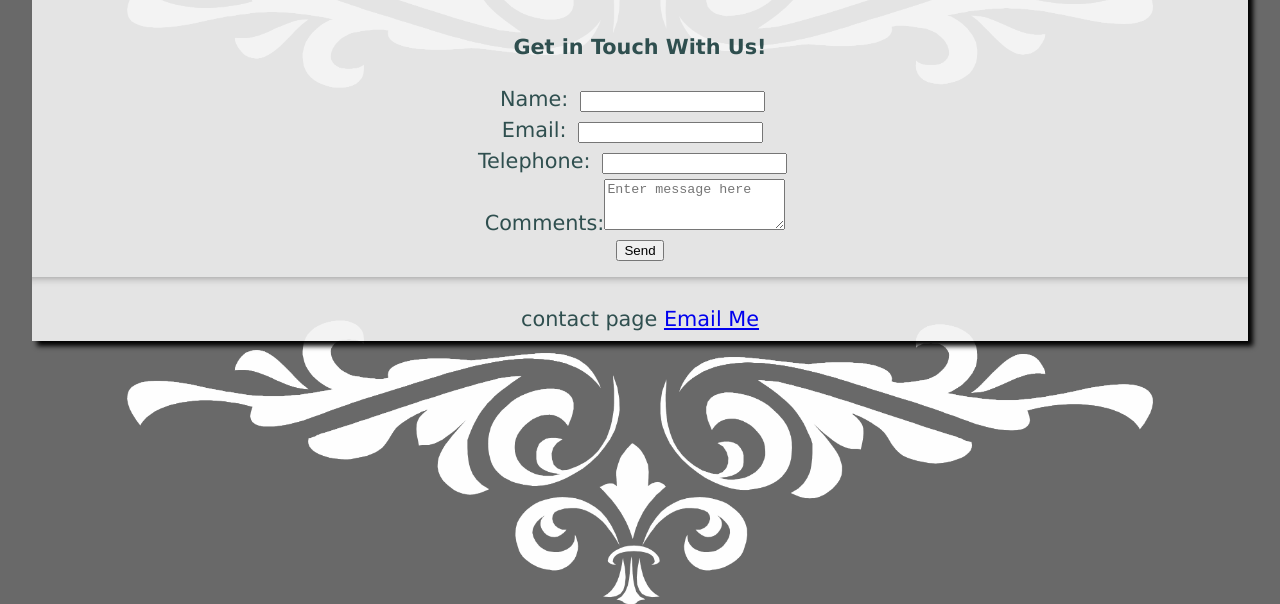
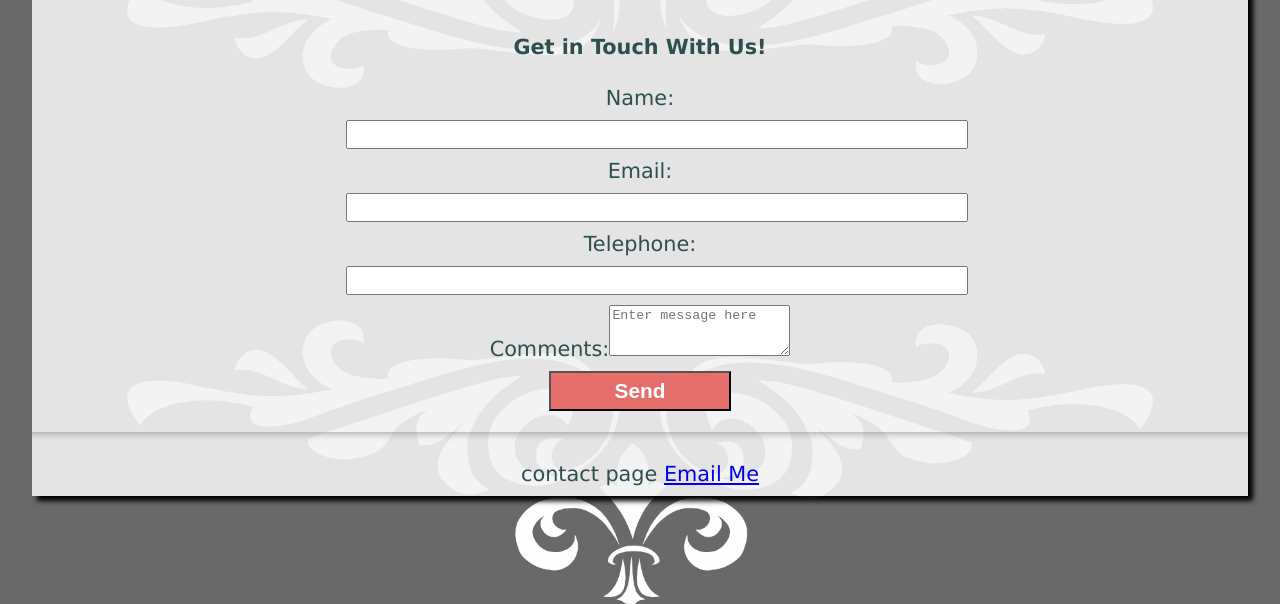
Before and after one commit to ChaseClark/mysite, a plain HTML site: page contact.htm in a window 1280 px wide. Shown: the part 196-800 px from the top of the page. Drawn offline with Linux system fonts and the light colour scheme.

Commit message:
contact and services css

```diff
--- a/contact.htm
+++ b/contact.htm
@@ -27,10 +27,10 @@
         </header>
         <!-- a form using formspree.io -->
         <h4>Get in Touch With Us!</h4>
-        <form action="https://formspree.io/your@email.com" method="POST">
-            <label>Name: <input type="text" name="name" required="required"></label><br>
-            <label>Email: <input type="email" name="_replyto" required="required"></label><br>
-            <label>Telephone: <input type="tel" name="phone" required="required"></label><br>
+        <form action="https://formspree.io/billiejean@simplyclassicevents.org" method="POST">
+            <label>Name: <input type="text" name="name" required="required"></label>
+            <label>Email: <input type="email" name="_replyto" required="required"></label>
+            <label>Telephone: <input type="tel" name="phone" required="required"></label>
             <label>Comments:<textarea name="comments" rows="3" cols="20" maxlength="300" placeholder="Enter message here" required="required"></textarea> </label><br>
             <input type="submit" value="Send">
         </form>
--- a/css/styles.css
+++ b/css/styles.css
@@ -94,11 +94,31 @@ ul.topnav li.icon {
     display: none;
 }
 
-label{
-    text-align: right;
-    margin-right: 10px;
+ul.services {
+    text-align: left;
 }
 
+ul.services li{
+    padding-bottom: 10px;
+    padding-right: 5px;
+}
+
+form{
+    display: inline-block;
+    width: 50%;
+}
 input {
-    margin: 5px;
+    width: 100%;
+    padding: 5px;
+    margin: 10px;
 }
+input[type="submit"] {
+    width: 30%;
+    height: 40px;
+    text-decoration: none;
+    background-color: #e56e6a;
+    color: white;
+    font-size:1em;
+    font-weight: bold;
+    font-family: Arial, Helvetica, sans-serif;
+}
```
Also changed, not shown: about.htm (+1 -1 lines), services.htm (+1 -1 lines).
